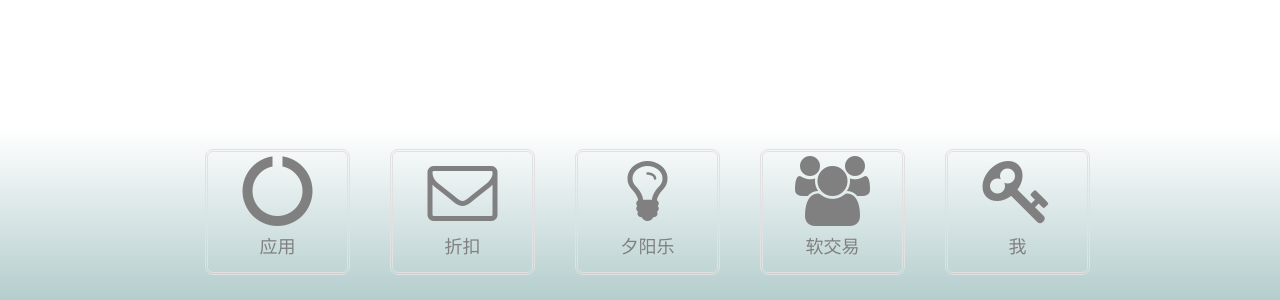
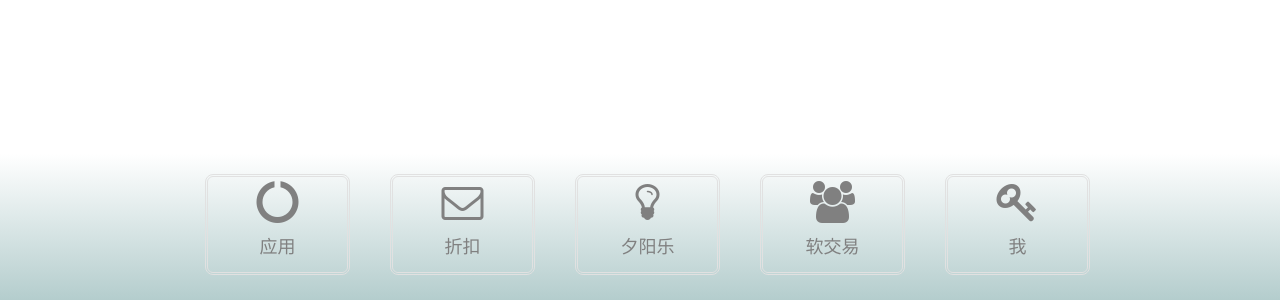
Before and after one commit to spiderxman/Web, a plain HTML site: page btts_21_ihf/index.html in a window 1280 px wide. Shown: the part 500-800 px from the top of the page. Drawn offline with nearby package versions, Linux system fonts and the light colour scheme.

Commit message:
20171126

```diff
--- a/btts_21_ihf/index.html
+++ b/btts_21_ihf/index.html
@@ -31,7 +31,7 @@
                   <div class="col-lg-2 col-md-2 col-sm-2 col-xs-6 sibling-fade">
                       <div class="div-square">
                            <a href="#" onclick="javascript:load_app()">
- <i class="fa fa-circle-o-notch fa-5x"></i>
+ <i class="fa fa-circle-o-notch fa-3x"></i>
                       <h4>应用</h4>
                       </a>
                       </div>
@@ -41,7 +41,7 @@
                   <div class="col-lg-2 col-md-2 col-sm-2 col-xs-6 sibling-fade">
                       <div class="div-square">
                            <a href="#" onclick="javascript:load_discount()">
- <i class="fa fa-envelope-o fa-5x"></i>
+ <i class="fa fa-envelope-o fa-3x"></i>
                       <h4>折扣</h4>
                       </a>
                       </div>
@@ -51,7 +51,7 @@
                   <div class="col-lg-2 col-md-2 col-sm-2 col-xs-6 sibling-fade">
                       <div class="div-square">
                            <a href="#" >
- <i class="fa fa-lightbulb-o fa-5x"></i>
+ <i class="fa fa-lightbulb-o fa-3x"></i>
                       <h4>夕阳乐</h4>
                       </a>
                       </div>
@@ -61,7 +61,7 @@
                   <div class="col-lg-2 col-md-2 col-sm-2 col-xs-6 sibling-fade">
                       <div class="div-square">
                            <a href="#" >
- <i class="fa fa-users fa-5x"></i>
+ <i class="fa fa-users fa-3x"></i>
                       <h4>软交易</h4>
                       </a>
                       </div>
@@ -71,7 +71,7 @@
                   <div class="col-lg-2 col-md-2 col-sm-2 col-xs-6 sibling-fade">
                       <div class="div-square">
                            <a href="#" >
- <i class="fa fa-key fa-5x"></i>
+ <i class="fa fa-key fa-3x"></i>
                       <h4>我</h4>
                       </a>
                       </div>
```
